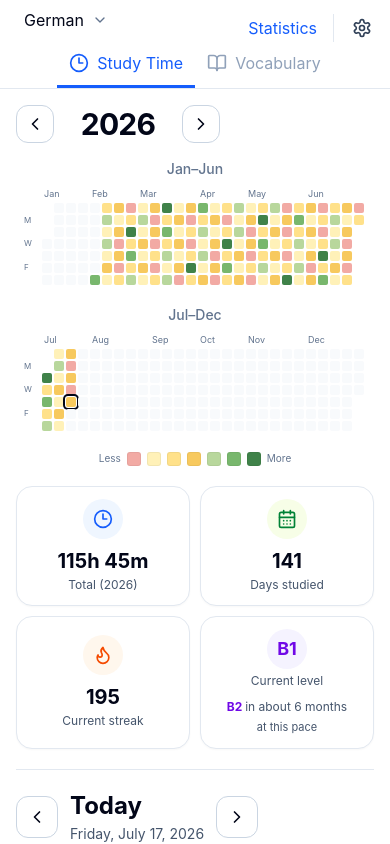
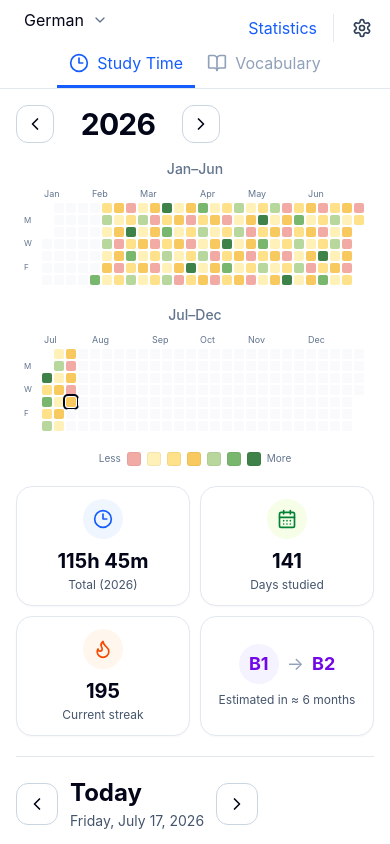
Before and after one commit to iaroslav-tkachenko/language-tracker, a Next.js app: page / in a window 390 px wide. Shown: the top 844 px of the page. Built offline with nearby package versions, Linux system fonts and the light colour scheme.

Commit message:
refine mobile CEFR summary

```diff
--- a/src/components/language-tracker-demo.tsx
+++ b/src/components/language-tracker-demo.tsx
@@ -473,8 +473,8 @@ function SummaryCards({
         value="195"
         label="Current streak"
       />
-      <article className="flex min-h-28 min-w-0 flex-col items-center justify-center gap-1 overflow-hidden rounded-2xl border border-slate-200 bg-white px-2 py-3 shadow-[0_1px_2px_rgba(15,23,42,0.03)] sm:min-h-24 sm:flex-row sm:gap-5 sm:px-5 sm:py-4">
-        <div className="text-center">
+      <article className="flex min-h-28 min-w-0 flex-col items-center justify-center overflow-hidden rounded-2xl border border-slate-200 bg-white px-2 py-3 shadow-[0_1px_2px_rgba(15,23,42,0.03)] sm:min-h-24 sm:flex-row sm:gap-5 sm:px-5 sm:py-4">
+        <div className="hidden text-center sm:block">
           <strong className="mx-auto flex h-10 w-10 items-center justify-center rounded-full bg-violet-50 text-lg font-bold text-violet-700 sm:h-12 sm:w-12 sm:text-xl">
             B1
           </strong>
@@ -486,7 +486,7 @@ function SummaryCards({
           className="hidden h-14 w-px bg-slate-200 sm:block"
           aria-hidden="true"
         />
-        <div className="min-w-0 text-center sm:text-left">
+        <div className="hidden min-w-0 text-center sm:block sm:text-left">
           <strong className="text-xs font-bold text-violet-700 sm:text-lg">
             B2{" "}
             <span className="font-normal text-slate-600">
@@ -495,6 +495,23 @@ function SummaryCards({
           </strong>
           <span className="mt-0.5 block text-[11px] text-slate-600 sm:mt-1 sm:text-sm">
             at this pace
+          </span>
+        </div>
+        <div className="text-center sm:hidden">
+          <div
+            className="flex items-center justify-center gap-2"
+            aria-label="B1 to B2"
+          >
+            <strong className="flex h-10 w-10 items-center justify-center rounded-full bg-violet-50 text-lg font-bold text-violet-700">
+              B1
+            </strong>
+            <span className="text-lg text-slate-400" aria-hidden="true">
+              →
+            </span>
+            <strong className="text-lg font-bold text-violet-700">B2</strong>
+          </div>
+          <span className="mt-2 block text-xs text-slate-600">
+            Estimated in ≈ 6 months
           </span>
         </div>
       </article>
```
Also changed, not shown: 8 other files (tests, documents, lock files or other folders).
